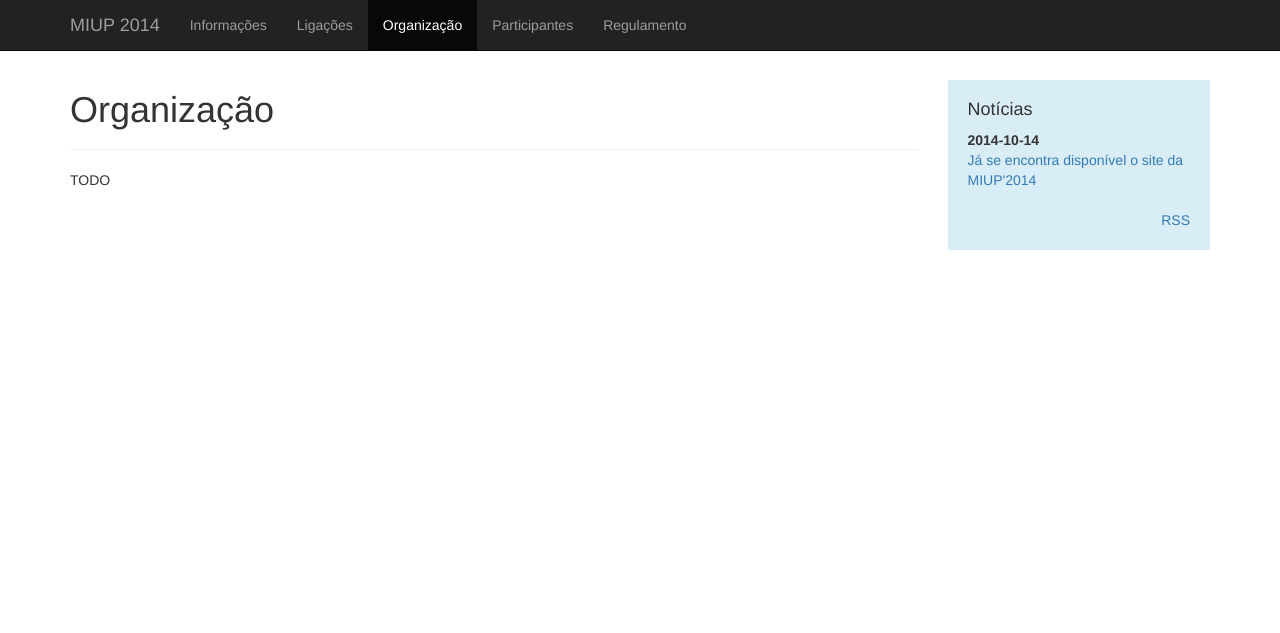
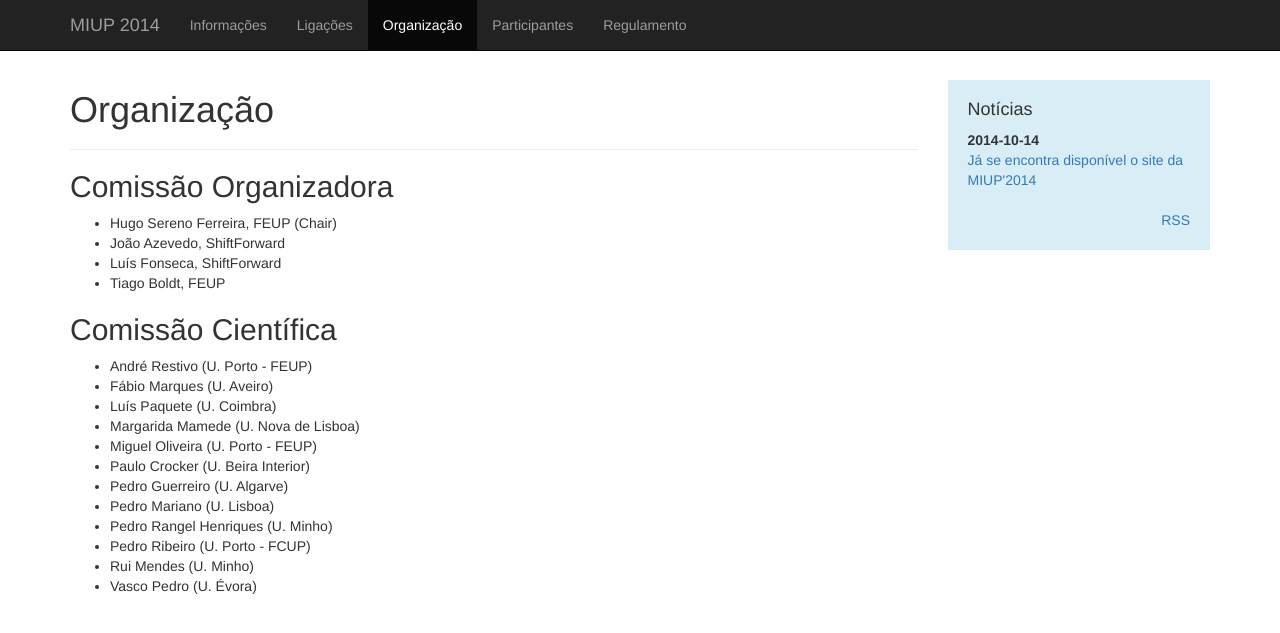
Before and after one commit to miup2014/miup2014.github.io, a Jekyll site: the page built from organizacao.md, in a window 1280 px wide. Shown: the top 633 px of the page. Built offline with Jekyll 4.4.1, drawn with Linux system fonts in a browser that asks for light colours; nearby versions of some CDN libraries.

Commit message:
Organizacao

```diff
--- a/organizacao.md
+++ b/organizacao.md
@@ -4,4 +4,24 @@ title: Organização
 permalink: /organizacao/
 ---
 
-TODO
+## Comissão Organizadora
+
+* Hugo Sereno Ferreira, FEUP (Chair)
+* João Azevedo, ShiftForward
+* Luís Fonseca, ShiftForward
+* Tiago Boldt, FEUP
+
+## Comissão Científica
+
+* André Restivo (U. Porto - FEUP)
+* Fábio Marques (U. Aveiro)
+* Luís Paquete (U. Coimbra)
+* Margarida Mamede (U. Nova de Lisboa)
+* Miguel Oliveira (U. Porto - FEUP)
+* Paulo Crocker (U. Beira Interior)
+* Pedro Guerreiro (U. Algarve)
+* Pedro Mariano (U. Lisboa)
+* Pedro Rangel Henriques (U. Minho)
+* Pedro Ribeiro (U. Porto - FCUP)
+* Rui Mendes (U. Minho)
+* Vasco Pedro (U. Évora)
```
